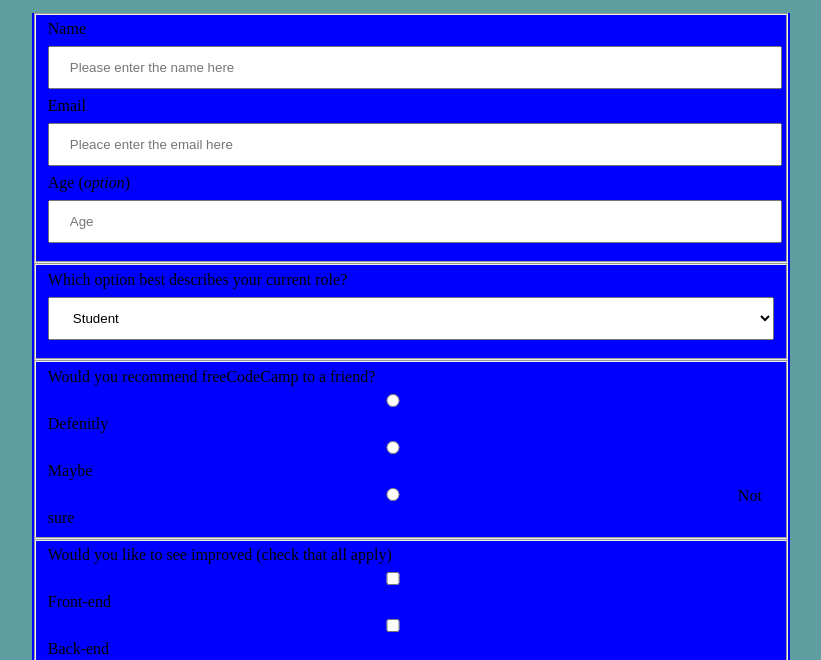
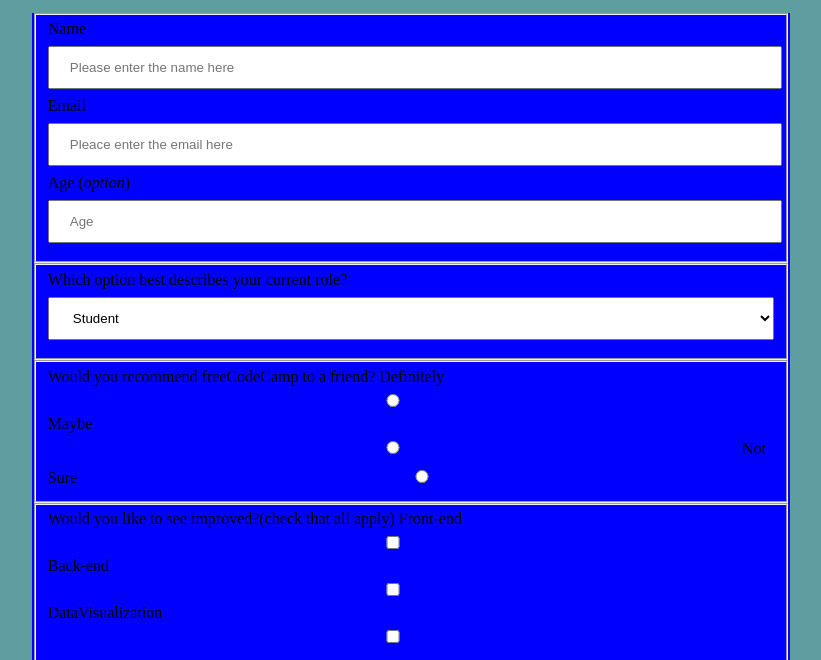
Before and after one commit to ollyfuse/HtmlcssChallenge, a plain HTML site: page Index.html in a window 1280 px wide. Shown: the part 109-769 px from the top of the page, without its empty margins (229-1050 px from the left). Drawn offline with Linux system fonts and the light colour scheme.

Commit message:
fewChanges

```diff
--- a/Index.html
+++ b/Index.html
@@ -33,21 +33,21 @@
     </fieldset>
        <fieldset>
         <div class="radiobut">
-        <label for="radio-label" >Would you recommend freeCodeCamp to a friend?
-            <input type="radio" name="recommend">Defenitly
-            <input type="radio" name="recommend">Maybe
-            <input type="radio" name="recommend">Not sure
+        <label>Would you recommend freeCodeCamp to a friend?</label>
+            <label>Definitely<input type="radio" name="recommend"></label>
+            <label>Maybe<input type="radio" name="recommend"></label>
+             <label>Not Sure<input type="radio" name="recommend"></label>
         </label></div>
     </fieldset>
       <fieldset>
-        <label for="check-label">Would you like to see improved (check that all apply)
-            <input type="checkbox">Front-end
-            <input type="checkbox">Back-end
-            <input type="checkbox">Data visualization
+        <label for="check-label">Would you like to see improved?(check that all apply)</label>
+            <label>Front-end<input type="checkbox"></label>
+             <label>Back-end<input type="checkbox"></label>
+            <label>DataVisualization<input type="checkbox"></label>
         </label>
     </fieldset>
       <fieldset>
-        <label for="textarea-label">Any comments or suggestions<br>
+        <label for="textarea-label">Any comments or suggestions</label>
         <textarea rows="5" cols="50">Enter your comment here...</textarea></label><br>
 
         <button type="submit" class="submit-button">Submit</button>
```
